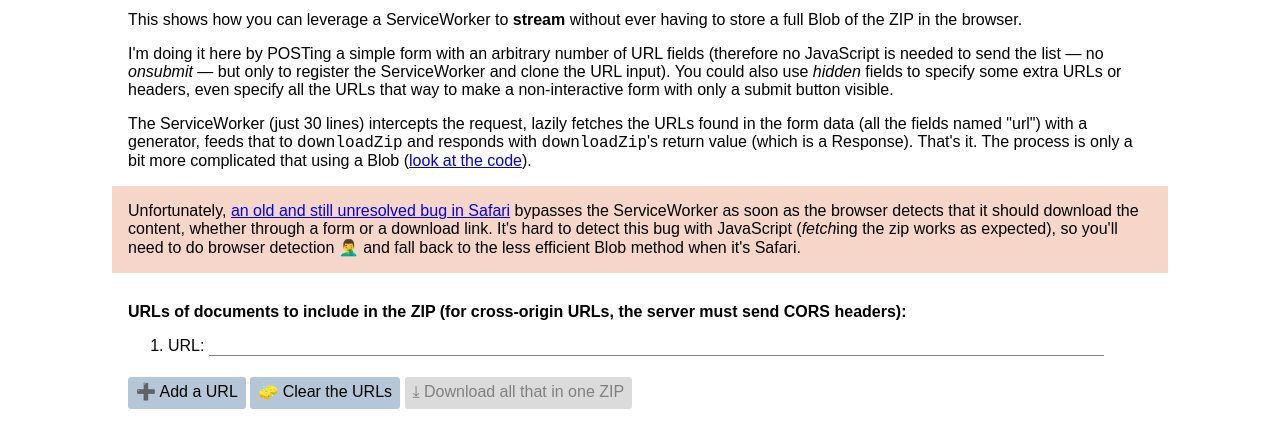
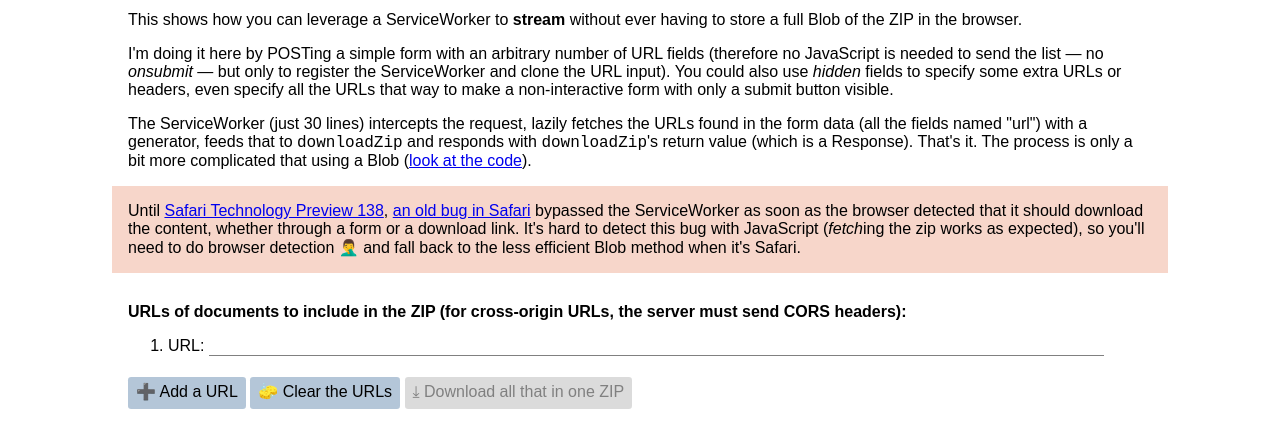
Before and after one commit to Touffy/client-zip, a website: page demo/worker.html in a window 1280 px wide. Shown: the part 233-680 px from the top of the page. Drawn offline with Linux system fonts and the light colour scheme.

Commit message:
updated warning about Safari in README and Service Worker demo

```diff
--- a/demo/worker.html
+++ b/demo/worker.html
@@ -37,9 +37,9 @@ form:invalid button[type=submit] { background-color: #dbdbdb; color: gray; }
     with <code>downloadZip</code>'s return value (which is a Response). That's it.
     The process is only a bit more complicated that using a Blob (<a href="worker.js">look at the code</a>).
   </p>
-  <p class="warn">Unfortunately,
-    <a href="https://bugs.webkit.org/show_bug.cgi?id=202142">an old and still unresolved bug in Safari</a>
-    bypasses the ServiceWorker as soon as the browser detects that it should download the content,
+  <p class="warn">Until <a href="https://webkit.org/blog/12176/release-notes-for-safari-technology-preview-138/">Safari Technology Preview 138</a>,
+    <a href="https://bugs.webkit.org/show_bug.cgi?id=202142">an old bug in Safari</a>
+    bypassed the ServiceWorker as soon as the browser detected that it should download the content,
     whether through a form or a download link.
     It's hard to detect this bug with JavaScript (<i>fetch</i>ing the zip works as expected), so you'll
     need to do browser detection 🤦‍♂️ and fall back to the less efficient Blob method when it's Safari.
```
Also changed, not shown: README.md.
